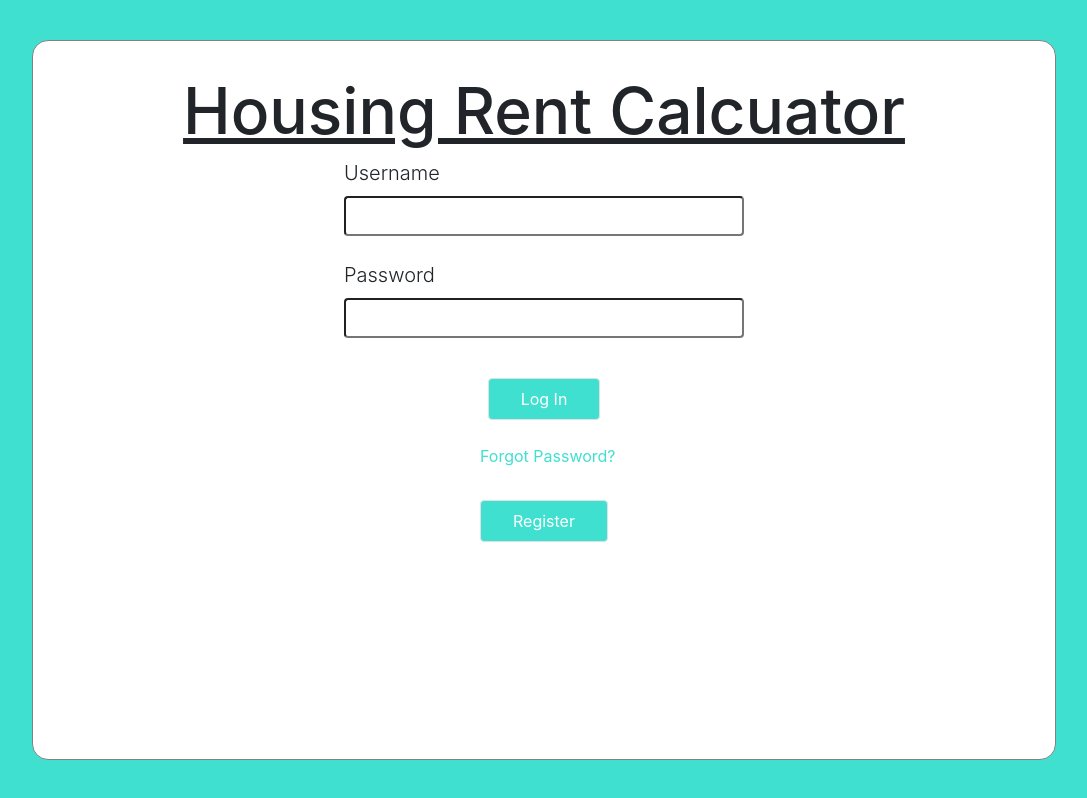
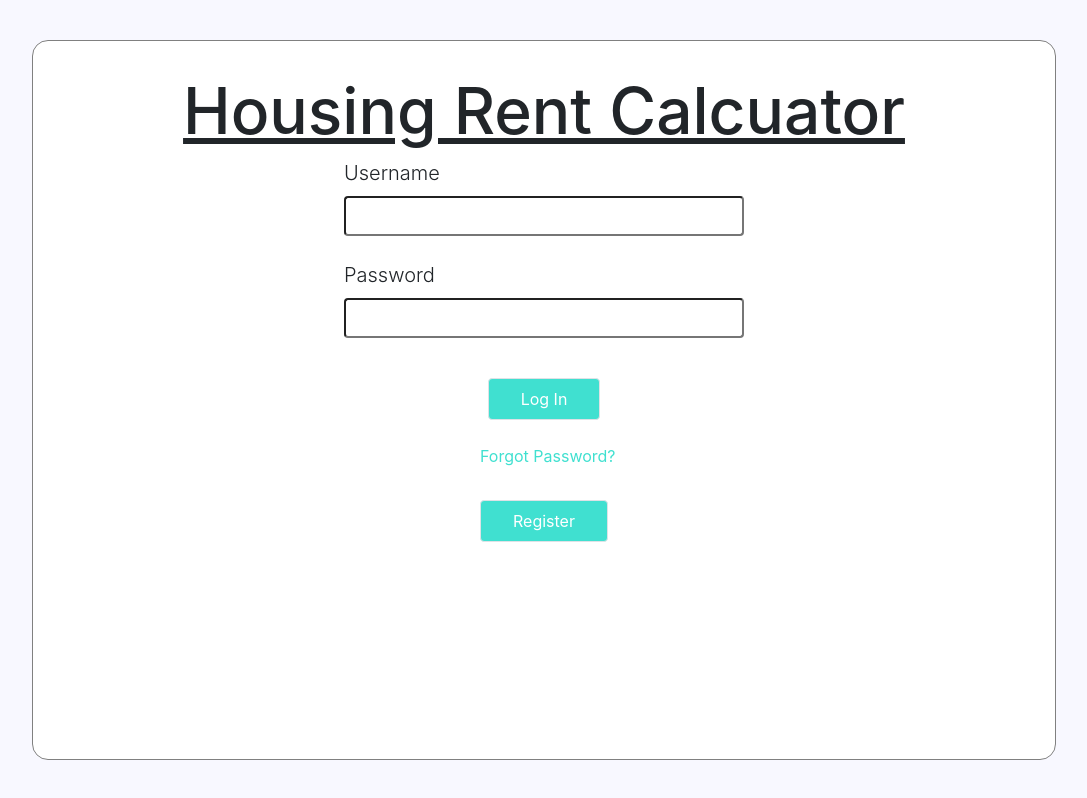
Before and after one commit to J-ah1/Housing-Rent-Calculator, a React (Create React App) app in the folder Client/: page / in a window 1280 px wide. Shown: the whole page, without its empty margins (96-1183 px from the left). Built offline with nearby package versions, Linux system fonts and the light colour scheme; no server answers.

Commit message:
Modified: Adjusted background color of Login

```diff
--- a/Client/src/Styles/Login.css
+++ b/Client/src/Styles/Login.css
@@ -1,5 +1,5 @@
 #login-background{
-    background-color: turquoise;
+    background-color: #f8f8ff;
     display: flex;
     justify-content: center;
     height: 100vh;
```
